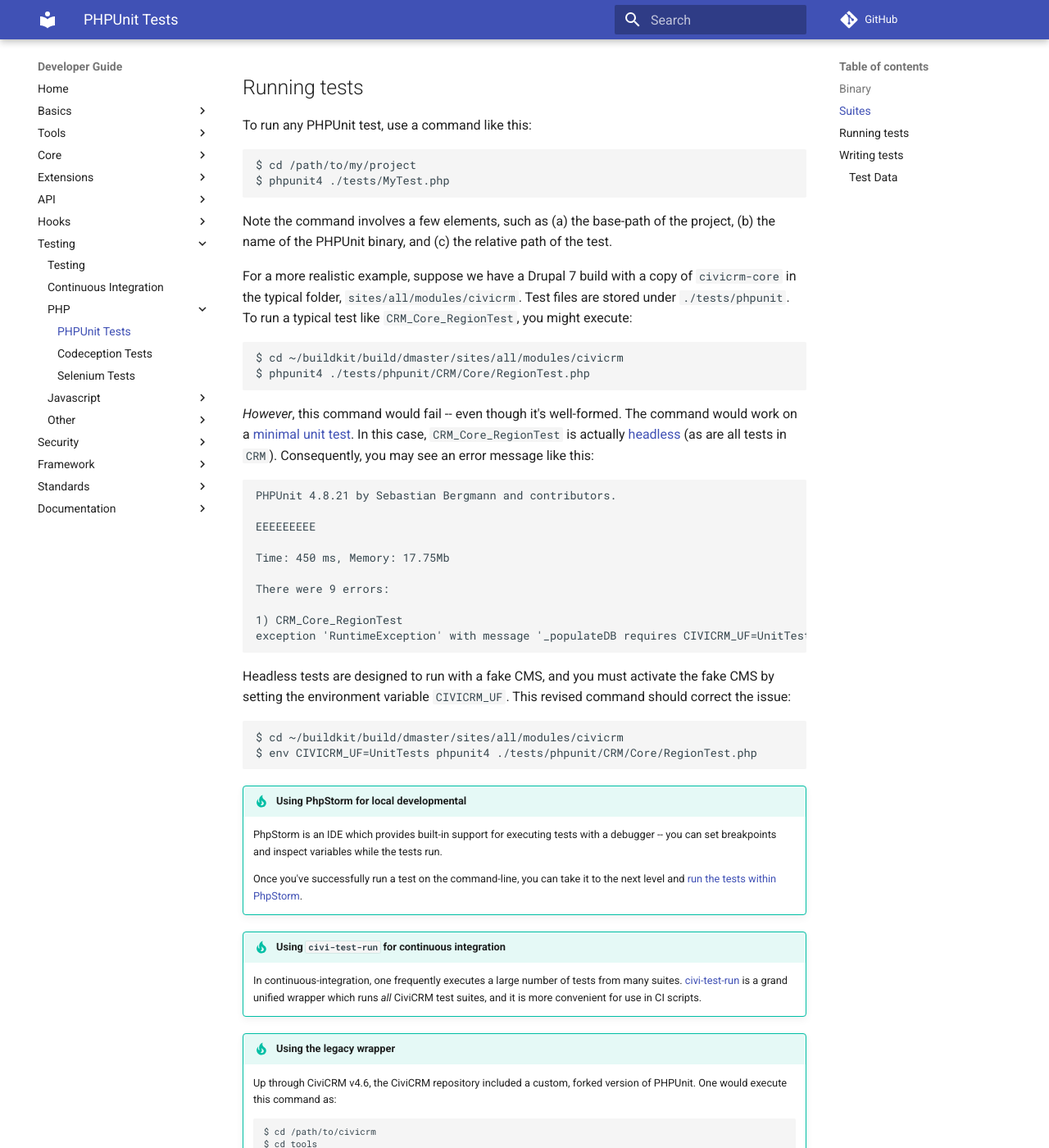
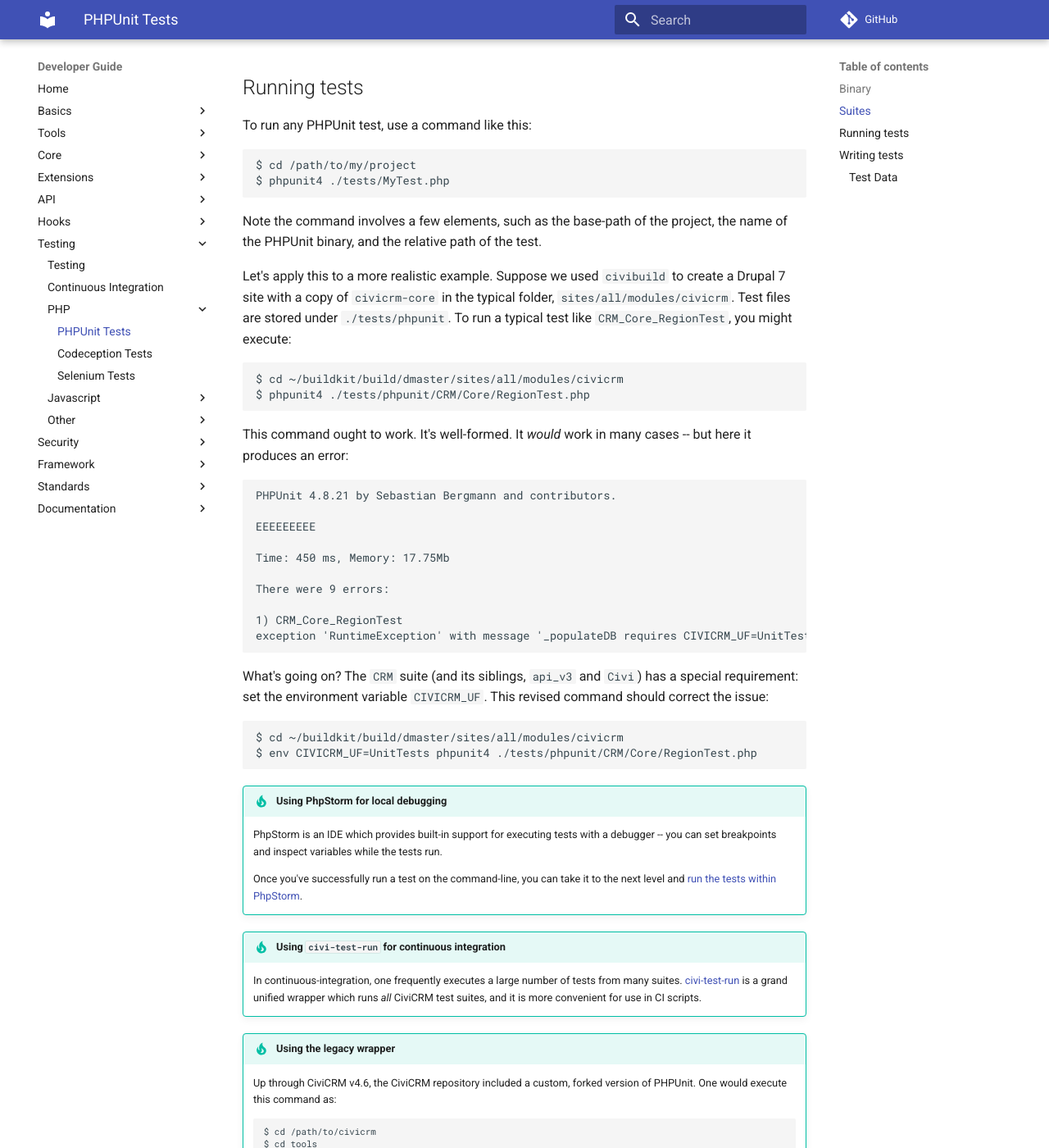
Before and after one commit to civicrm/civicrm-dev-docs, an MkDocs documentation site: the page built from docs/testing/phpunit.md, in a window 1280 px wide and 1400 px high, scrolled down 1055 px. Shown: the whole window at 82% size. Built offline with MkDocs 1.6.1 and Material for MkDocs 9.7.7, drawn with Linux system fonts in a browser that asks for light colours; comment, search, counter and statistics services are not loaded; old or Windows-style settings are respelled for this version of MkDocs; some of the changed text lies outside the part shown.

Commit message:
phpunit.md - Multiple refinements

````diff
--- a/docs/testing/phpunit.md
+++ b/docs/testing/phpunit.md
@@ -36,20 +36,18 @@
 $ phpunit4 ./tests/MyTest.php
 ```
 
-Note the command involves a few elements, such as (a) the base-path of the project, (b) the name of the PHPUnit binary, and (c) the
-relative path of the test.
+Note the command involves a few elements, such as the base-path of the project, the name of the PHPUnit binary, and the relative path of the test.
 
-For a more realistic example, suppose we have a Drupal 7 build with a copy of `civicrm-core` in the typical folder, `sites/all/modules/civicrm`.
-Test files are stored under `./tests/phpunit`. To run a typical test like `CRM_Core_RegionTest`, you might execute:
+Let's apply this to a more realistic example.  Suppose we used `civibuild` to create a Drupal 7 site with a copy of `civicrm-core` in the typical
+folder, `sites/all/modules/civicrm`.  Test files are stored under `./tests/phpunit`.  To run a typical test like `CRM_Core_RegionTest`, you might
+execute:
 
 ```bash
 $ cd ~/buildkit/build/dmaster/sites/all/modules/civicrm
 $ phpunit4 ./tests/phpunit/CRM/Core/RegionTest.php
 ```
 
-*However*, this command would fail -- even though it's well-formed.  The command would work on a [minimal unit test](/testing/index.md#unit).  In
-this case, `CRM_Core_RegionTest` is actually [headless](/testing/index.md#headless) (as are all tests in `CRM`).  Consequently, you may see an error
-message like this:
+This command ought to work.  It's well-formed.  It *would* work in many cases -- but here it produces an error:
 
 ```
 PHPUnit 4.8.21 by Sebastian Bergmann and contributors.
@@ -64,15 +62,15 @@
 exception 'RuntimeException' with message '_populateDB requires CIVICRM_UF=UnitTests'...
 ```
 
-Headless tests are designed to run with a fake CMS, and you must activate the fake CMS by setting the environment variable `CIVICRM_UF`. This revised
-command should correct the issue:
+What's going on?  The `CRM` suite (and its siblings, `api_v3` and `Civi`) has a special requirement: set the environment variable `CIVICRM_UF`.  This
+revised command should correct the issue:
 
 ```bash
 $ cd ~/buildkit/build/dmaster/sites/all/modules/civicrm
 $ env CIVICRM_UF=UnitTests phpunit4 ./tests/phpunit/CRM/Core/RegionTest.php
 ```
 
-!!! tip "Using PhpStorm for local developmental"
+!!! tip "Using PhpStorm for local debugging"
 
     PhpStorm is an IDE which provides built-in support for executing tests with a debugger -- you can set breakpoints and inspect variables while the tests run.
 
````
Also changed, not shown: other parts of docs/testing/phpunit.md (+3 -3 lines).
